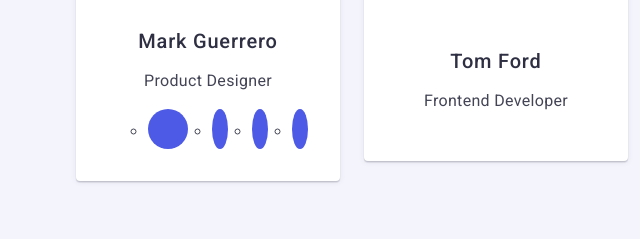
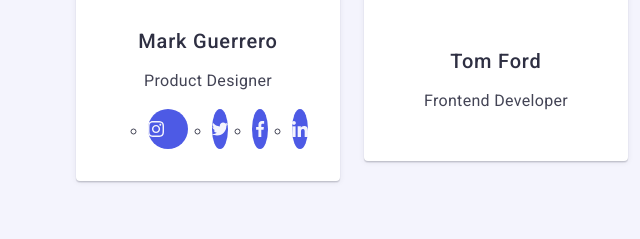
Before and after one commit to valeriaharcaian/goit-markup-hw-04, a plain HTML site: page index.html in a window 1280 px wide. Shown: the part 2425-2664 px from the top of the page, 0-640 px from the left. Drawn offline with nearby package versions, Linux system fonts and the light colour scheme.

Commit message:
Update index.html

```diff
--- a/index.html
+++ b/index.html
@@ -165,42 +165,30 @@
                 <p class="indexp p-team">Product Designer</p>
                 <ul class="social-media-section-four">
                   <li class="instagram">
-                    <a
-                      class="instagram-link"
-                      href="./images/icons.svg#instagram"
-                    >
+                    <a class="instagram-link">
                       <svg class="svg-social" width="16" height="16">
-                        <use></use>
+                        <use href="./images/icons.svg#instagram"></use>
                       </svg>
                     </a>
                   </li>
                   <li class="twitter">
-                    <a
-                      class="instagram-link"
-                      href="./images/icons.svg#twitter-1"
-                    >
+                    <a class="instagram-link">
                       <svg class="svg-social" width="16" height="16">
-                        <use></use>
+                        <use href="./images/icons.svg#twitter-1"></use>
                       </svg>
                     </a>
                   </li>
                   <li class="facebook">
-                    <a
-                      class="instagram-link"
-                      href="./images/icons.svg#facebook"
-                    >
+                    <a class="instagram-link">
                       <svg class="svg-social" width="16" height="16">
-                        <use></use>
+                        <use href="./images/icons.svg#facebook"></use>
                       </svg>
                     </a>
                   </li>
                   <li class="linkedin">
-                    <a
-                      class="instagram-link"
-                      href="./images/icons.svg#linkedin"
-                    >
+                    <a class="instagram-link">
                       <svg class="svg-social" width="16" height="16">
-                        <use></use>
+                        <use href="./images/icons.svg#linkedin"></use>
                       </svg>
                     </a>
                   </li>
```
